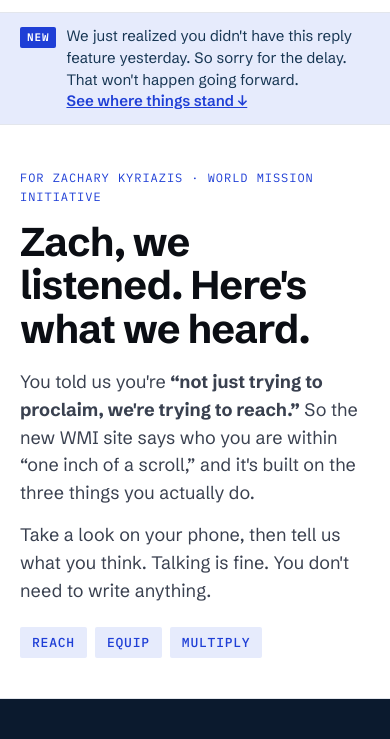
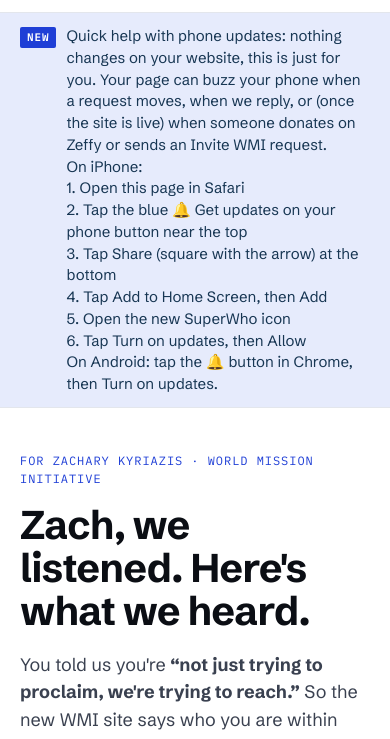
Before and after one commit to firesnatchers316/wmi-progress, a plain HTML site: page index.html in a window 390 px wide. Shown: the part 52-791 px from the top of the page. Drawn offline with Linux system fonts and the light colour scheme.

Commit message:
Post phone-updates help in the New strip

```diff
--- a/index.html
+++ b/index.html
@@ -369,6 +369,7 @@ footer .verse{font-family:var(--mono);font-size:12px}
 .newstrip{background:var(--light);color:var(--navy);font-size:15px;line-height:1.45;padding:12px 0;border-bottom:1px solid var(--rule)}
 .newstrip .wrap{display:flex;gap:10px;align-items:flex-start}
 .newstrip a{color:var(--blue);font-weight:600;white-space:nowrap}
+.newstrip-msg{flex:1;min-width:0;white-space:pre-wrap}
 .newtag{flex:none;font:600 11px/1 var(--mono);letter-spacing:.08em;text-transform:uppercase;background:var(--blue);color:#fff;padding:5px 7px;border-radius:2px;margin-top:2px}
 #update{border-top:1px solid var(--rule)}
 .hupd{margin:0 0 4px}
@@ -603,7 +604,15 @@ footer .verse{font-family:var(--mono);font-size:12px}
 </header>
 
 <div class="newstrip" id="newstrip">
-  <div class="wrap"><span class="newtag">New</span><span>We just realized you didn't have this reply feature yesterday. So sorry for the delay. That won't happen going forward. <a href="#update">See where things stand ↓</a></span></div>
+  <div class="wrap"><span class="newtag">New</span><div class="newstrip-msg">Quick help with phone updates: nothing changes on your website, this is just for you. Your page can buzz your phone when a request moves, when we reply, or (once the site is live) when someone donates on Zeffy or sends an Invite WMI request.
+On iPhone:
+1. Open this page in Safari
+2. Tap the blue 🔔 Get updates on your phone button near the top
+3. Tap Share (square with the arrow) at the bottom
+4. Tap Add to Home Screen, then Add
+5. Open the new SuperWho icon
+6. Tap Turn on updates, then Allow
+On Android: tap the 🔔 button in Chrome, then Turn on updates.</div></div>
 </div>
 
 <div class="pwa-jumpbar" id="pwaJumpBar" hidden>
```
